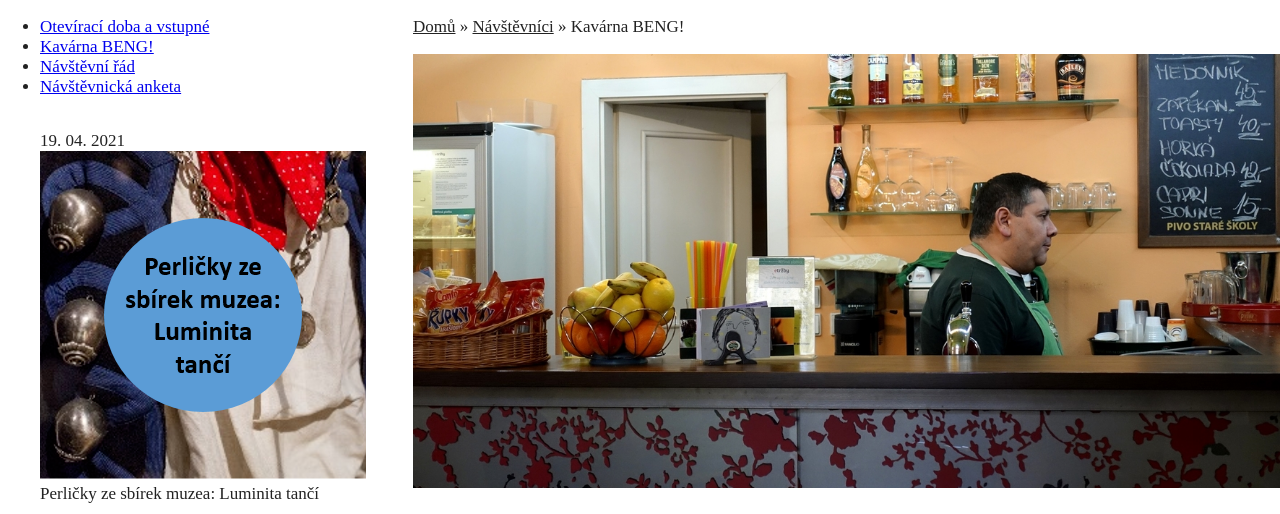
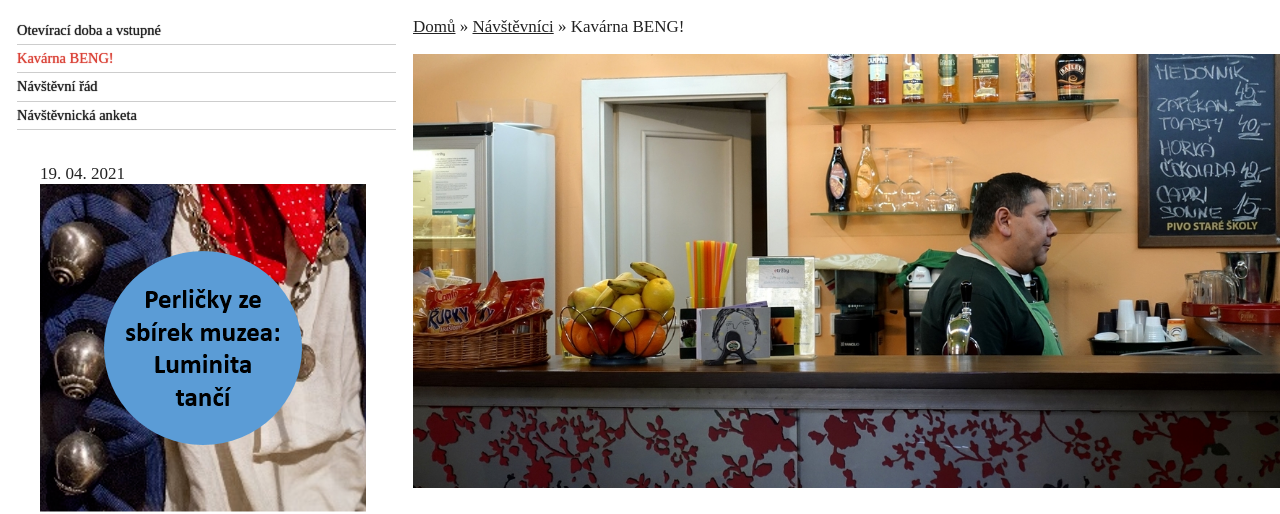
Before and after one commit to MWarCZ/beng, a website: page src/index.html in a window 1280 px wide. Shown: the top 514 px of the page. Drawn offline with nearby package versions, Linux system fonts and the light colour scheme; files that its build step writes are made by us from their sources; a web font is replaced by a local one.

Commit message:
Prida zakladni menu

```diff
--- a/src/index.html
+++ b/src/index.html
@@ -17,12 +17,13 @@
   </noscript>
 
   <div class="layout">
-    <nav id="menu" class="layout__menu">
-      <ul>
-        <li><a href="#">Otevírací doba a vstupné</a></li>
-        <li class="isActive"><a href="#">Kavárna BENG!</a></li>
-        <li><a href="#">Návštěvní řád</a></li>
-        <li><a href="#">Návštěvnická anketa</a></li>
+    <!-- Component Menu -->
+    <nav id="menu" class="layout__menu menu">
+      <ul class="menu__container">
+        <li class="menu__item"><a href="#">Otevírací doba a vstupné</a></li>
+        <li class="menu__item is-active"><a href="#">Kavárna BENG!</a></li>
+        <li class="menu__item"><a href="#">Návštěvní řád</a></li>
+        <li class="menu__item"><a href="#">Návštěvnická anketa</a></li>
       </ul>
     </nav>
     <aside class="layout__news">
--- a/src/style.scss
+++ b/src/style.scss
@@ -16,6 +16,11 @@ $breakpoint: 800px;
   --default-fg-color: #222222;
   --default-bg-color: #fff;
   --footer-bg-color : #f9dfdd;
+
+  /* Component Menu */
+  --menu-fg-color       : var(--default-fg-color);
+  --menu-fg-active-color: #da4338;
+  --menu-underline-color: #cdcdcd;
 
   /* Component News */
   --news-caption-fg-color : #fdf6f5;
@@ -99,6 +104,37 @@ h2 {
   }
 }
 
+/* Component Menu */
+.menu {
+  padding: 0 1rem;
+
+  &__container {
+    list-style: none;
+    padding   : 0;
+  }
+
+  &__item {
+    padding      : 0.3rem 0;
+    border-bottom: 0.1rem solid var(--menu-underline-color);
+    font-size    : 0.85em;
+
+    a {
+      display        : block;
+      text-decoration: none;
+      color          : var(--menu-fg-color);
+      text-shadow    : 0 0 1px var(--menu-fg-color);
+    }
+
+    &.is-active,
+    &:hover,
+    &:focus {
+      a {
+        --menu-fg-color: var(--menu-fg-active-color);
+      }
+    }
+  }
+}
+
 /* Component Breadcrumbs */
 .breadcrumbs {
   list-style: none;
```
